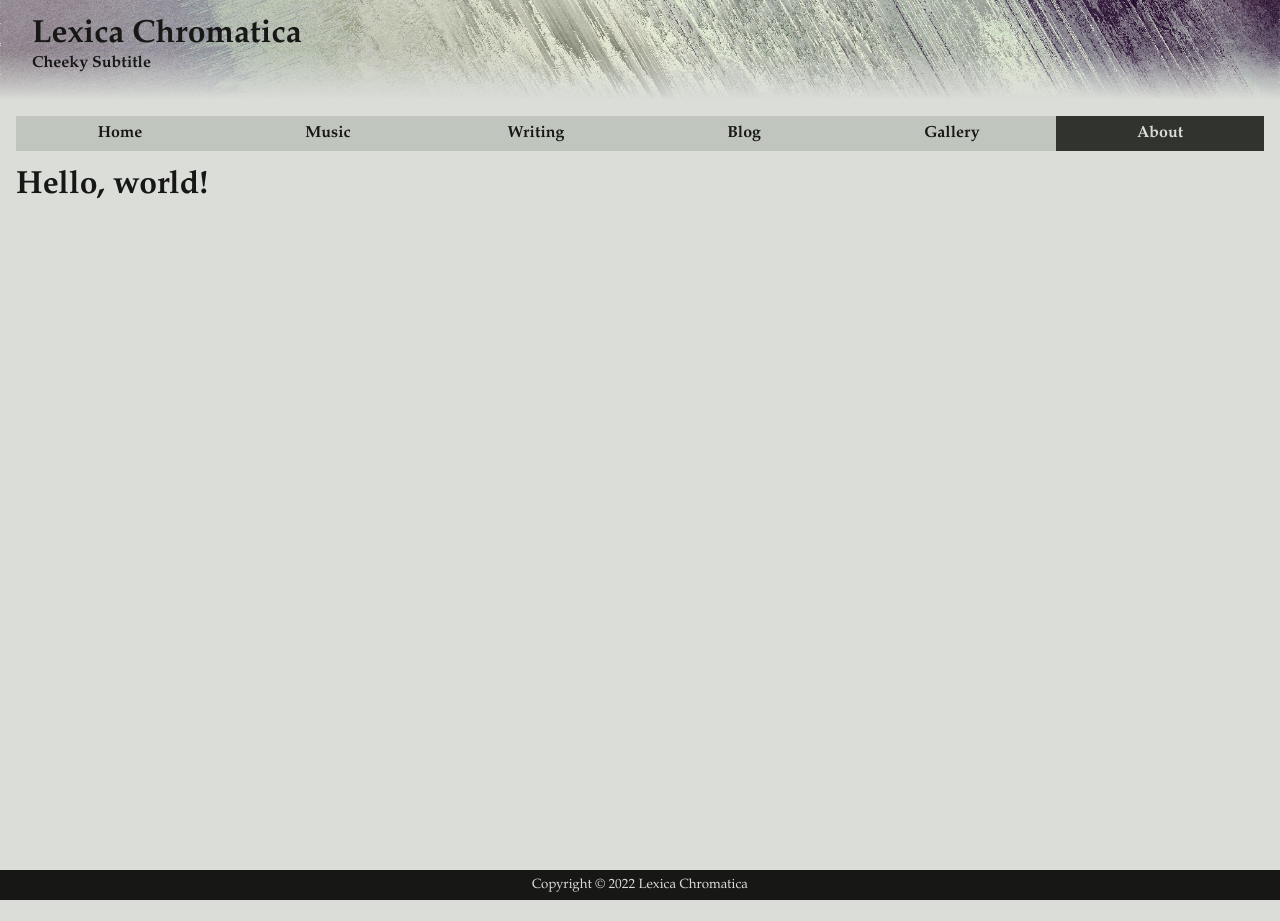
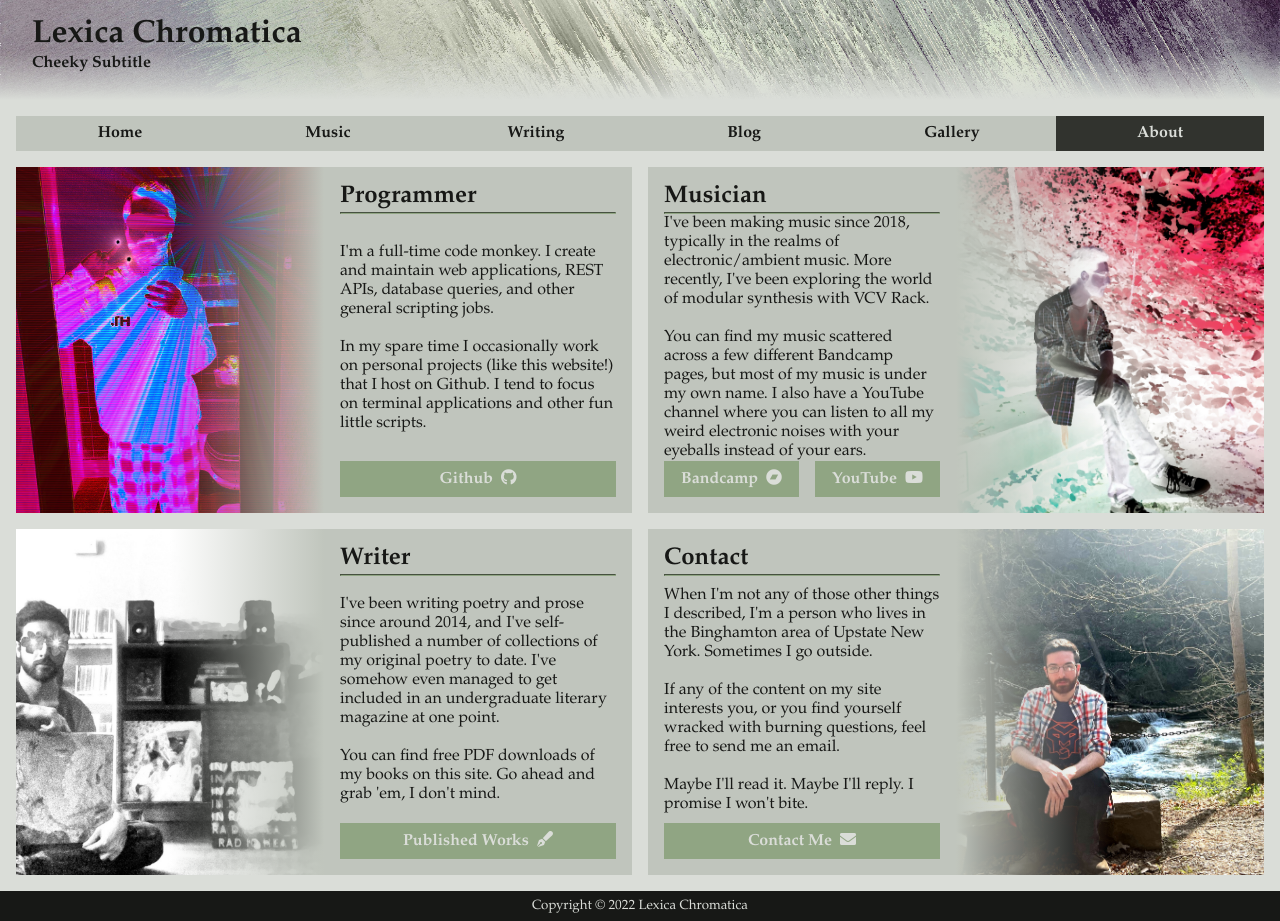
Before and after one commit to Nynergy/Nynergy.github.io, a Jekyll site: the page built from about/index.html, in a window 1280 px wide. Built offline with Jekyll 4.4.1, drawn with Linux system fonts in a browser that asks for light colours; nearby versions of some CDN libraries; before the commit the page ends 900 px from its top, so only the background shows below that.

Commit message:
Added about page

```diff
--- /dev/null
+++ b/_data/about_cards.yml
@@ -0,0 +1,66 @@
+# Programmer
+- type: programmer
+  blurbs:
+    - >
+      I'm a full-time code monkey. I create and maintain web applications, REST
+      APIs, database queries, and other general scripting jobs.
+    - >
+      In my spare time I occasionally work on personal projects (like this
+      website!) that I host on Github. I tend to focus on terminal applications
+      and other fun little scripts.
+  links:
+    - name: Github
+      url: https://github.com/Nynergy
+      icon: fab fa-github
+
+# Musician
+- type: musician
+  blurbs:
+    - >
+      I've been making music since 2018, typically in the realms of
+      electronic/ambient music. More recently, I've been exploring the world of
+      modular synthesis with VCV Rack.
+    - >
+      You can find my music scattered across a few different Bandcamp pages,
+      but most of my music is under my own name. I also have a YouTube channel
+      where you can listen to all my weird electronic noises with your eyeballs
+      instead of your ears.
+  links:
+    - name: Bandcamp
+      url: https://benbuchanan.bandcamp.com
+      icon: fab fa-bandcamp
+    - name: YouTube
+      url: https://youtube.com/channel/UCnWTmsuxOUfJYNEDGMFWmaw
+      icon: fab fa-youtube
+
+# Writer
+- type: writer
+  blurbs:
+    - >
+      I've been writing poetry and prose since around 2014, and I've
+      self-published a number of collections of my original poetry to date.
+      I've somehow even managed to get included in an undergraduate literary
+      magazine at one point.
+    - >
+      You can find free PDF downloads of my books on this site. Go ahead and
+      grab 'em, I don't mind.
+  links:
+    - name: Published Works
+      url: /writing/published
+      icon: fas fa-pen-fancy
+
+# Contact
+- type: contact
+  blurbs:
+    - >
+      When I'm not any of those other things I described, I'm a person who
+      lives in the Binghamton area of Upstate New York. Sometimes I go outside.
+    - >
+      If any of the content on my site interests you, or you find yourself
+      wracked with burning questions, feel free to send me an email.
+    - >
+      Maybe I'll read it. Maybe I'll reply. I promise I won't bite.
+  links:
+    - name: Contact Me
+      url: /about/contact
+      icon: fas fa-envelope
--- /dev/null
+++ b/_sass/_about.scss
@@ -0,0 +1,73 @@
+$directions: top, left, bottom, right;
+$cards: 'programmer', 'musician', 'writer', 'contact';
+
+.about-container {
+    flex: 1;
+    @include grid-container($columns: 1fr 1fr, $rows: 1fr 1fr);
+
+    .about-container__card {
+        @include card;
+
+        &:hover {
+            @each $dir in $directions {
+                @each $card in $cards {
+                    // Upon card hover, transition the gradients
+                    .about-container__image--#{$card}--#{$dir}::before {
+                        opacity: 1;
+                    }
+                }
+            }
+        }
+
+        .about-container__info {
+            @include flexbox($direction: column, $justify: space-between);
+            width: 50%;
+            padding: 1em;
+
+            .about-container__blurbs {
+                flex: 1;
+                @include flexbox($direction: column, $justify: center);
+            }
+
+            .about-container__buttons {
+                display: grid;
+                grid-gap: 1em;
+
+                a {
+                    &:nth-child(2) {
+                        grid-column: 2;
+                    }
+                }
+            }
+        }
+
+        @each $dir in $directions {
+            @each $card in $cards {
+                // Create default appearance
+                .about-container__image--#{$card}--#{$dir} {
+                    width: 50%;
+                    position: relative;
+                    z-index: 2;
+                    @include gradient-image("../assets/about/#{$card}.jpg",
+                                            $light-accent,
+                                            $dir);
+                }
+                // Stow an invisible transition appearance beneath the default
+                .about-container__image--#{$card}--#{$dir}::before {
+                    position: absolute;
+                    content: "";
+                    top: 0;
+                    right: 0;
+                    bottom: 0;
+                    left: 0;
+                    z-index: 1;
+                    opacity: 0;
+                    transition: opacity $normal-transition;
+                    @include gradient-image("../assets/about/#{$card}.jpg",
+                                            $dark-color,
+                                            $dir);
+                }
+            }
+        }
+    }
+}
--- a/about/index.html
+++ b/about/index.html
@@ -1,5 +1,43 @@
 ---
 layout: default
+title: About
+meta: Information about Ben Buchanan.
 ---
 
-<h1>Hello, world!</h1>
+<div class="about-container">
+    {% for card in site.data.about_cards %}
+    {% assign remainder = forloop.index | modulo: 2 %}
+
+    <div class="about-container__card">
+        {% if remainder == 1 %}
+        <div class="about-container__image--{{ card.type }}--right"></div>
+        {% endif %}
+
+        <div class="about-container__info">
+            <div class="about-container__header">
+                <h2>{{ card.type | capitalize }}</h2>
+                <hr class="rule--light-green">
+            </div>
+
+            <div class="about-container__blurbs">
+                {% for text in card.blurbs %}
+                <p>{{ text }}</p>
+                {% if forloop.last == false %}<br>{% endif %}
+                {% endfor %}
+            </div>
+
+            <div class="about-container__buttons">
+                {% for link in card.links %}
+                <a class="colored-button--green" href="{{ link.url }}">
+                    {{ link.name }}&nbsp;&nbsp;<i class="{{ link.icon }}"></i>
+                </a>
+                {% endfor %}
+            </div>
+        </div>
+
+        {% if remainder == 0 %}
+        <div class="about-container__image--{{ card.type }}--left"></div>
+        {% endif %}
+    </div>
+    {% endfor %}
+</div>
--- a/css/main.scss
+++ b/css/main.scss
@@ -61,4 +61,5 @@ footer {
 @import 'music';
 @import 'writing';
 @import 'gallery';
+@import 'about';
 @import 'post';
```
Also changed, not shown: assets/about/contact.jpg (added), assets/about/musician.jpg (added), assets/about/programmer.jpg (added), assets/about/writer.jpg (added).
